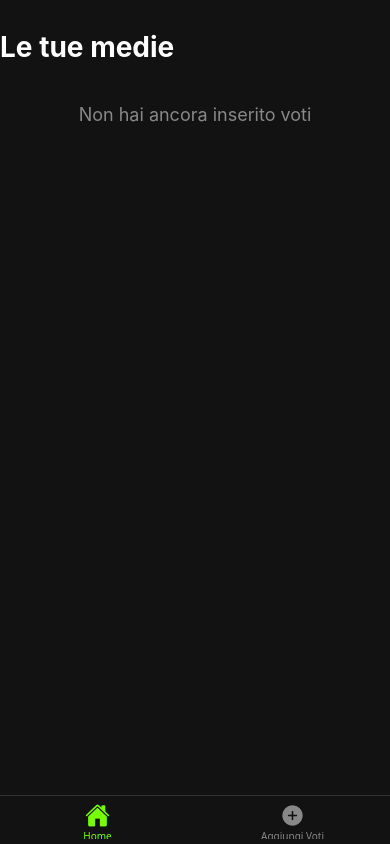
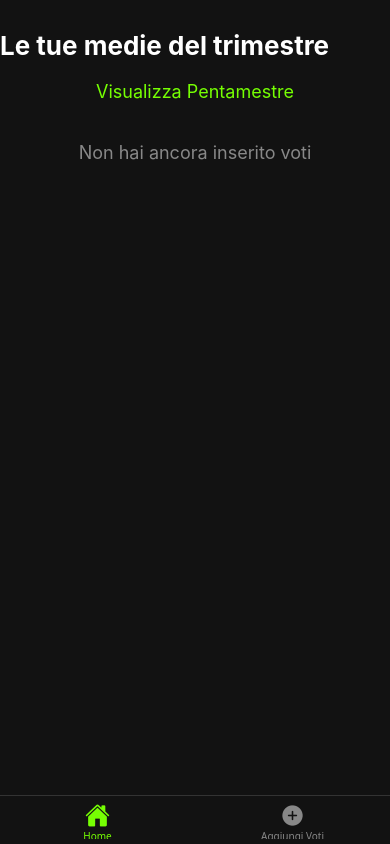
Before and after one commit to mattiasaan/GradeMate, a React Native app: screen /Home in a window 390 px wide. Built offline with nearby package versions, Linux system fonts and the light colour scheme.

Commit message:
aggiunto il pentamestre

```diff
--- a/Screens/AggiungiVoti.js
+++ b/Screens/AggiungiVoti.js
@@ -1,59 +1,73 @@
-import React, { useState } from 'react';
-import { View, Text, StyleSheet, Alert, TextInput, ScrollView } from 'react-native';
-import { Picker } from '@react-native-picker/picker';
-import AsyncStorage from '@react-native-async-storage/async-storage';
+import React, { useState } from "react";
+import {
+  View,
+  Text,
+  StyleSheet,
+  Alert,
+  TextInput,
+  ScrollView,
+} from "react-native";
+import { Picker } from "@react-native-picker/picker";
+import AsyncStorage from "@react-native-async-storage/async-storage";
 
 const listaMaterie = [
-  'tpsit', 'telecomunicazioni', 'informatica', 'reti e sistemi', 'italiano',
-  'storia', 'religione', 'tedesco', 'inglese', 'matematica', 'scienze motorie'
+  "tpsit",
+  "telecomunicazioni",
+  "informatica",
+  "reti e sistemi",
+  "italiano",
+  "storia",
+  "religione",
+  "tedesco",
+  "inglese",
+  "matematica",
+  "scienze motorie",
 ];
-const tipiVoto = ['scritto', 'orale', 'pratico'];
+const tipiVoto = ["scritto", "orale", "pratico"];
+const periodi = ["trimestre", "pentamestre"];
 
 const AggiungiVoti = ({ navigation }) => {
   const [materia, setMateria] = useState(listaMaterie[0]);
   const [tipoVoto, setTipoVoto] = useState(tipiVoto[0]);
-  const [voto, setVoto] = useState('');
+  const [periodo, setPeriodo] = useState(periodi[0]);
+  const [voto, setVoto] = useState("");
 
   const gestisciInvio = async () => {
     if (!voto) {
-      Alert.alert('Errore', 'Per favore, inserisci un voto.');
+      Alert.alert("Errore", "Per favore, inserisci un voto.");
       return;
     }
 
     const votoParse = parseFloat(voto);
     if (isNaN(votoParse) || votoParse < 1 || votoParse > 10) {
-      Alert.alert('Errore', 'Il voto deve essere un numero tra 1 e 10.');
+      Alert.alert("Errore", "Il voto deve essere un numero tra 1 e 10.");
       return;
     }
 
     try {
-      const materieEsistenti = await AsyncStorage.getItem('materie');
+      const materieEsistenti = await AsyncStorage.getItem("materie");
       const materie = materieEsistenti ? JSON.parse(materieEsistenti) : {};
 
-      const votiAggiornati = materie[materia] ? [...materie[materia]] : [];
-      votiAggiornati.push({ voto: votoParse, tipo: tipoVoto });
+      const votiAggiornati = materie[materia]
+        ? { ...materie[materia] }
+        : { trimestre: [], pentamestre: [] };
+      votiAggiornati[periodo].push({ voto: votoParse, tipo: tipoVoto });
 
       const materieAggiornate = { ...materie, [materia]: votiAggiornati };
 
-      await AsyncStorage.setItem('materie', JSON.stringify(materieAggiornate));
+      await AsyncStorage.setItem("materie", JSON.stringify(materieAggiornate));
 
-      navigation.navigate('Home');
+      navigation.navigate("Home");
     } catch (errore) {
-      console.error('Errore nel salvataggio dei voti:', errore);
-    }
-  };
-
-  const svuotaStorage = async () => {
-    try {
-      await AsyncStorage.clear();
-      Alert.alert('Memoria Svuotata', 'Tutti i dati sono stati eliminati.');
-    } catch (errore) {
-      console.error('Errore durante lo svuotamento di AsyncStorage:', errore);
+      console.error("Errore nel salvataggio dei voti:", errore);
     }
   };
 
   return (
-    <ScrollView style={stili.container} contentContainerStyle={stili.scrollContainer}>
+    <ScrollView
+      style={stili.container}
+      contentContainerStyle={stili.scrollContainer}
+    >
       <Text style={stili.titolo}>Aggiungi Voto</Text>
 
       <View style={stili.pickerContainer}>
@@ -82,6 +96,19 @@ const AggiungiVoti = ({ navigation }) => {
         </Picker>
       </View>
 
+      <View style={stili.pickerContainer}>
+        <Text style={stili.label}>Periodo</Text>
+        <Picker
+          selectedValue={periodo}
+          onValueChange={(itemValue) => setPeriodo(itemValue)}
+          style={stili.picker}
+        >
+          {periodi.map((periodo, index) => (
+            <Picker.Item key={index} label={periodo} value={periodo} />
+          ))}
+        </Picker>
+      </View>
+
       <TextInput
         style={stili.input}
         placeholder="Voto (1-10)"
@@ -94,10 +121,6 @@ const AggiungiVoti = ({ navigation }) => {
       <Text style={stili.bottoneAggiungi} onPress={gestisciInvio}>
         Aggiungi Voto
       </Text>
-
-      <Text style={stili.bottoneSvuota} onPress={svuotaStorage}>
-        Svuota Memoria
-      </Text>
     </ScrollView>
   );
 };
@@ -105,7 +128,7 @@ const AggiungiVoti = ({ navigation }) => {
 const stili = StyleSheet.create({
   container: {
     flex: 1,
-    backgroundColor: '#121212',
+    backgroundColor: "#121212",
     paddingHorizontal: 20,
   },
   scrollContainer: {
@@ -114,53 +137,46 @@ const stili = StyleSheet.create({
   },
   titolo: {
     fontSize: 28,
-    color: '#ffffff',
-    fontWeight: 'bold',
+    color: "#ffffff",
+    fontWeight: "bold",
     marginBottom: 20,
-    textAlign: 'center',
+    textAlign: "center",
   },
   pickerContainer: {
     marginBottom: 20,
-    backgroundColor: '#1F1F1F',
+    backgroundColor: "#1F1F1F",
     borderRadius: 8,
-    borderColor: '#333',
+    borderColor: "#333",
     borderWidth: 1,
   },
   label: {
-    color: '#EAEAEA',
+    color: "#EAEAEA",
     fontSize: 16,
     marginLeft: 15,
     marginBottom: 5,
-    fontWeight: '600',
+    fontWeight: "600",
   },
   picker: {
-    backgroundColor: '#1F1F1F',
-    color: '#ffffff',
+    backgroundColor: "#1F1F1F",
+    color: "#ffffff",
     padding: 10,
     borderRadius: 8,
     height: 50,
   },
   input: {
-    backgroundColor: '#1F1F1F',
-    color: '#ffffff',
+    backgroundColor: "#1F1F1F",
+    color: "#ffffff",
     padding: 15,
     marginBottom: 15,
     borderRadius: 8,
     borderWidth: 1,
-    borderColor: '#333',
+    borderColor: "#333",
   },
   bottoneAggiungi: {
-    color: '#76FF03',
+    color: "#76FF03",
     fontSize: 18,
-    textAlign: 'center',
+    textAlign: "center",
     marginTop: 20,
-  },
-  bottoneSvuota: {
-    color: '#FF6347',
-    fontSize: 18,
-    textAlign: 'center',
-    marginTop: 20,
-    textDecorationLine: 'underline',
   },
 });
 
--- a/Screens/DettagliMateria.js
+++ b/Screens/DettagliMateria.js
@@ -1,61 +1,107 @@
-import React, { useState } from 'react';
-import { View, Text, StyleSheet, FlatList, Alert, Pressable } from 'react-native';
-import AsyncStorage from '@react-native-async-storage/async-storage';
+import React, { useState, useEffect } from "react";
+import {
+  View,
+  Text,
+  StyleSheet,
+  FlatList,
+  Alert,
+  Pressable,
+} from "react-native";
+import AsyncStorage from "@react-native-async-storage/async-storage";
 
 const DettagliMateriaScreen = ({ route }) => {
-  const { nomeMateria, voti: inizialiVoti } = route.params;
-  const [voti, setVoti] = useState(inizialiVoti);
+  const { nomeMateria, updateMaterie } = route.params; // Ora passiamo anche updateMaterie
+  const [voti, setVoti] = useState({});
 
-  const salvaVoti = async (nuoviVoti) => {
+  // Funzione per recuperare i voti dal AsyncStorage
+  const fetchVoti = async () => {
     try {
-      const materieSalvate = await AsyncStorage.getItem('materie');
+      const materieSalvate = await AsyncStorage.getItem("materie");
       const materie = materieSalvate ? JSON.parse(materieSalvate) : {};
-      materie[nomeMateria] = nuoviVoti;
-      await AsyncStorage.setItem('materie', JSON.stringify(materie));
+      if (materie[nomeMateria]) {
+        setVoti(materie[nomeMateria]);
+      }
     } catch (errore) {
-      console.log('Errore nel salvataggio dei voti:', errore);
+      console.log("Errore nel recupero dei voti:", errore);
     }
   };
 
-  const eliminaVoto = async (index) => {
-    Alert.alert(
-      'Vuoi eliminare il voto',
-      '',
-      [
-        { text: 'Annulla', style: 'cancel' },
+  // Funzione per salvare i voti in AsyncStorage
+  const salvaVoti = async (nuoviVoti) => {
+    try {
+      const materieSalvate = await AsyncStorage.getItem("materie");
+      const materie = materieSalvate ? JSON.parse(materieSalvate) : {};
+      materie[nomeMateria] = nuoviVoti;
+      await AsyncStorage.setItem("materie", JSON.stringify(materie));
+      updateMaterie(nomeMateria, nuoviVoti); // Passiamo l'aggiornamento a HomeScreen
+    } catch (errore) {
+      console.log("Errore nel salvataggio dei voti:", errore);
+    }
+  };
+
+  // Funzione per eliminare un voto
+  const eliminaVoto = (periodo, index) => {
+    Alert.alert("Vuoi eliminare il voto?", "", [
+      { text: "Annulla", style: "cancel" },
       {
-          text: 'Elimina',
+        text: "Elimina",
         onPress: () => {
-            const nuoviVoti = voti.filter((_, i) => i !== index);
+          const nuoviVoti = {
+            ...voti,
+            [periodo]: voti[periodo].filter((_, i) => i !== index),
+          };
           setVoti(nuoviVoti);
-            salvaVoti(nuoviVoti);
+          salvaVoti(nuoviVoti); // Salva i nuovi voti in AsyncStorage
         },
       },
-      ]
-    );
+    ]);
   };
 
-  const mostraVoti = ({ item, index }) => (
+  // Funzione per mostrare i voti di un periodo
+  const mostraVoti = (periodo) => {
+    if (!voti[periodo] || voti[periodo].length === 0) {
+      return <Text style={style.noVoti}>Nessun voto nel {periodo}</Text>;
+    }
+
+    return (
+      <FlatList
+        data={voti[periodo]}
+        renderItem={({ item, index }) => (
           <View style={style.votoContainer}>
             <View style={style.votoTextContainer}>
               <Text style={style.voto}>
                 {item.voto} ({item.tipo})
               </Text>
             </View>
-      <Pressable style={style.bottone} onPress={() => eliminaVoto(index)}>
+            <Pressable
+              style={style.bottone}
+              onPress={() => eliminaVoto(periodo, index)}
+            >
               <Text style={style.bottoneTesto}>Elimina</Text>
             </Pressable>
           </View>
+        )}
+        keyExtractor={(item, index) => index.toString()}
+      />
     );
+  };
+
+  // Carica i voti quando la schermata è montata
+  useEffect(() => {
+    fetchVoti();
+  }, []);
 
   return (
     <View style={style.container}>
       <Text style={style.titolo}>{nomeMateria}</Text>
-      <FlatList
-        data={voti}
-        renderItem={mostraVoti}
-        keyExtractor={(item, index) => index.toString()}
-      />
+
+      {/* Sezione Trimestre */}
+      <Text style={style.subTitolo}>Trimestre</Text>
+      {mostraVoti("trimestre")}
+
+      {/* Sezione Pentamestre */}
+      <Text style={style.subTitolo}>Pentamestre</Text>
+      {mostraVoti("pentamestre")}
     </View>
   );
 };
@@ -63,42 +109,54 @@ const DettagliMateriaScreen = ({ route }) => {
 const style = StyleSheet.create({
   container: {
     flex: 1,
-    backgroundColor: '#121212',
-    padding: 20,
+    backgroundColor: "#121212",
+    paddingTop: 30,
+    paddingHorizontal: 20,
   },
   titolo: {
     fontSize: 28,
-    color: '#ffffff',
-    fontWeight: 'bold',
+    color: "#ffffff",
+    fontWeight: "bold",
     marginBottom: 20,
   },
+  subTitolo: {
+    fontSize: 22,
+    color: "#ffffff",
+    fontWeight: "bold",
+    marginTop: 20,
+  },
   votoContainer: {
-    flexDirection: 'row',
-    backgroundColor: '#1F1F1F',
-    borderRadius: 5,
-    padding: 10,
-    marginBottom: 10,
-    justifyContent: 'space-between',
-    alignItems: 'center',
+    flexDirection: "row",
+    justifyContent: "space-between",
+    backgroundColor: "#1F1F1F",
+    padding: 15,
+    marginVertical: 5,
+    borderRadius: 8,
+    borderColor: "#333",
+    borderWidth: 1,
   },
   votoTextContainer: {
-    flex: 1,
+    flex: 3,
   },
   voto: {
-    color: '#EAEAEA',
-    fontSize: 18,
+    color: "#EAEAEA",
+    fontSize: 16,
   },
   bottone: {
-    paddingVertical: 8,
-    paddingHorizontal: 16,
-    borderRadius: 5,
+    backgroundColor: "#FF3B30",
+    paddingVertical: 5,
+    paddingHorizontal: 15,
+    borderRadius: 8,
   },
   bottoneTesto: {
-    color: '#ff0303',
-    fontWeight: 'bold',
-    textAlign: 'center',
+    color: "#ffffff",
+    fontSize: 14,
+  },
+  noVoti: {
+    color: "#888",
     fontSize: 16,
-
+    textAlign: "center",
+    marginVertical: 20,
   },
 });
 
--- a/Screens/HomeScreen.js
+++ b/Screens/HomeScreen.js
@@ -1,45 +1,84 @@
-import React, { useState, useEffect } from 'react';
-import { View, Text, StyleSheet, FlatList, SafeAreaView, StatusBar, TouchableOpacity } from 'react-native';
-import AsyncStorage from '@react-native-async-storage/async-storage';
+import React, { useState } from "react";
+import {
+  View,
+  Text,
+  StyleSheet,
+  FlatList,
+  SafeAreaView,
+  StatusBar,
+  TouchableOpacity,
+  Alert,
+} from "react-native";
+import AsyncStorage from "@react-native-async-storage/async-storage";
+import { useFocusEffect } from "@react-navigation/native";
 
 const HomeScreen = ({ navigation }) => {
   const [materie, setMaterie] = useState({});
+  const [periodo, setPeriodo] = useState("trimestre");
 
-  useEffect(() => {
   const caricaMaterie = async () => {
     try {
-        const materieSalvate = await AsyncStorage.getItem('materie');
+      const materieSalvate = await AsyncStorage.getItem("materie");
       const materieParse = materieSalvate ? JSON.parse(materieSalvate) : {};
 
       const materieValide = Object.fromEntries(
         Object.entries(materieParse).map(([nome, voti]) => [
           nome,
-            Array.isArray(voti) ? voti : [],
+          voti[periodo] || [],
         ])
       );
 
       setMaterie(materieValide);
     } catch (errore) {
-        console.error('Errore nel caricamento dei voti:', errore);
+      console.error("Errore nel caricamento dei voti:", errore);
       setMaterie({});
     }
   };
 
-    const listenerFocus = navigation.addListener('focus', caricaMaterie);
-    return () => navigation.removeListener('focus', caricaMaterie);
-  }, [navigation]);
+  useFocusEffect(
+    React.useCallback(() => {
+      caricaMaterie();
+    }, [periodo]) //Ricarica i dati
+  );
+
+  const svuotaAsyncStorage = async () => {
+    Alert.alert(
+      "Svuotare i dati?",
+      "Sei sicuro di voler cancellare tutti i dati?",
+      [
+        {
+          text: "Annulla",
+          style: "cancel",
+        },
+        {
+          text: "Conferma",
+          onPress: async () => {
+            try {
+              await AsyncStorage.clear();
+              setMaterie({});
+              Alert.alert("Successo", "I dati sono stati cancellati");
+            } catch (errore) {
+              Alert.alert("Errore", "Impossibile svuotare i dati");
+            }
+          },
+        },
+      ]
+    );
+  };
 
   const calcolaMediaMateria = (voti) => {
     let pesoTotale = 0;
     let sommaPesi = 0;
 
     voti.forEach(({ voto, tipo }) => {
-      const peso = tipo === 'pratico' ? 1 / 3 : 1;
+      if (typeof voto === "number" && !isNaN(voto)) {
+        const peso = tipo === "pratico" ? 1 / 3 : 1;
         sommaPesi += voto * peso;
         pesoTotale += peso;
+      }
     });
 
-    return (sommaPesi / pesoTotale).toFixed(2);
+    return pesoTotale > 0 ? (sommaPesi / pesoTotale).toFixed(2) : "N/A";
   };
 
   const renderMateria = ({ item }) => {
@@ -52,12 +91,18 @@ const HomeScreen = ({ navigation }) => {
     return (
       <TouchableOpacity
         style={stili.containerMateria}
-        onPress={() => navigation.navigate('DettagliMateria', { nomeMateria, voti })}
+        onPress={() =>
+          navigation.navigate("DettagliMateria", { nomeMateria, voti })
+        }
       >
         <View style={{ flex: 3 }}>
           <Text style={stili.nomeMateria}>{nomeMateria}</Text>
           <Text style={stili.rigaVoti}>
-            {ultimiVoti.map((voto, index) => `${voto.voto} (${voto.tipo})`).join('   ')}
+            {ultimiVoti.length === 0
+              ? "Nessun voto"
+              : ultimiVoti
+                  .map((voto, index) => `${voto.voto} (${voto.tipo})`)
+                  .join("   ")}
           </Text>
         </View>
         <Text style={stili.media}>{media}</Text>
@@ -70,7 +115,18 @@ const HomeScreen = ({ navigation }) => {
       <StatusBar barStyle="light-content" backgroundColor="#121212" />
 
       <SafeAreaView style={stili.container}>
-        <Text style={stili.titolo}>Le tue medie</Text>
+        <Text style={stili.titolo}>Le tue medie del {periodo}</Text>
+
+        <TouchableOpacity
+          onPress={() =>
+            setPeriodo(periodo === "trimestre" ? "pentamestre" : "trimestre")
+          }
+        >
+          <Text style={stili.bottonePeriodo}>
+            Visualizza {periodo === "trimestre" ? "Pentamestre" : "Trimestre"}
+          </Text>
+        </TouchableOpacity>
+
         {Object.keys(materie).length === 0 ? (
           <Text style={stili.testoNoVoti}>Non hai ancora inserito voti</Text>
         ) : (
@@ -80,6 +136,11 @@ const HomeScreen = ({ navigation }) => {
             keyExtractor={(item, index) => index.toString()}
           />
         )}
+        {/*
+          <TouchableOpacity style={stili.bottoneSvuota} onPress={svuotaAsyncStorage}>
+            <Text style={stili.bottoneTesto}>Svuota Dati</Text>
+          </TouchableOpacity>
+        */}
       </SafeAreaView>
     </>
   );
@@ -88,47 +149,64 @@ const HomeScreen = ({ navigation }) => {
 const stili = StyleSheet.create({
   container: {
     flex: 1,
-    backgroundColor: '#121212',
+    backgroundColor: "#121212",
     paddingTop: 30,
     padding: 20,
   },
   titolo: {
-    fontSize: 28,
-    color: '#ffffff',
-    fontWeight: 'bold',
+    fontSize: 26,
+    color: "#ffffff",
+    fontWeight: "bold",
     marginBottom: 20,
   },
   containerMateria: {
-    flexDirection: 'row',
-    justifyContent: 'space-between',
-    backgroundColor: '#1F1F1F',
+    flexDirection: "row",
+    justifyContent: "space-between",
+    backgroundColor: "#1F1F1F",
     padding: 15,
     marginBottom: 15,
     borderRadius: 8,
-    borderColor: '#333',
+    borderColor: "#333",
     borderWidth: 1,
   },
   nomeMateria: {
-    color: '#EAEAEA',
+    color: "#EAEAEA",
     fontSize: 18,
   },
   rigaVoti: {
-    color: '#CCCCCC',
+    color: "#CCCCCC",
     fontSize: 14,
     marginTop: 5,
   },
   media: {
-    color: '#76FF03',
+    color: "#76FF03",
     fontSize: 20,
-    fontWeight: 'bold',
-    textAlign: 'center',
+    fontWeight: "bold",
+    textAlign: "center",
     flex: 1,
   },
   testoNoVoti: {
-    color: '#888',
+    color: "#888",
     fontSize: 18,
-    textAlign: 'center',
+    textAlign: "center",
     marginVertical: 20,
+  },
+  bottonePeriodo: {
+    color: "#76FF03",
+    fontSize: 18,
+    textAlign: "center",
+    marginBottom: 20,
+  },
+  bottoneSvuota: {
+    backgroundColor: "#FF3B30",
+    paddingVertical: 10,
+    marginTop: 20,
+    borderRadius: 8,
+    alignItems: "center",
+  },
+  bottoneTesto: {
+    color: "#ffffff",
+    fontSize: 18,
   },
 });
 
```
Also changed, not shown: App.js (+46 -26 lines), Screens/WelcomePage.js (+11 -3 lines). Lines whose indentation alone changed are shown as unchanged.
